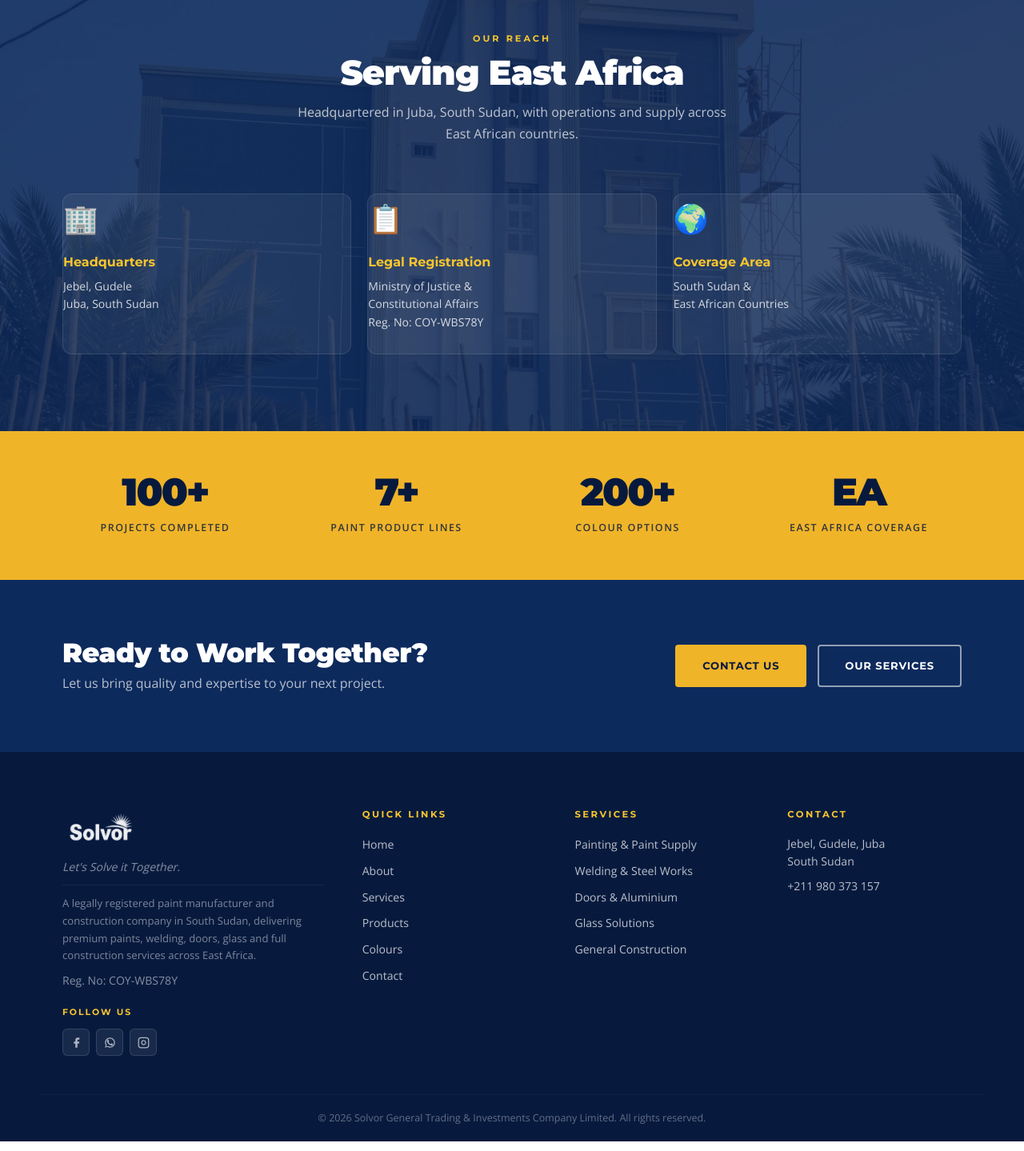
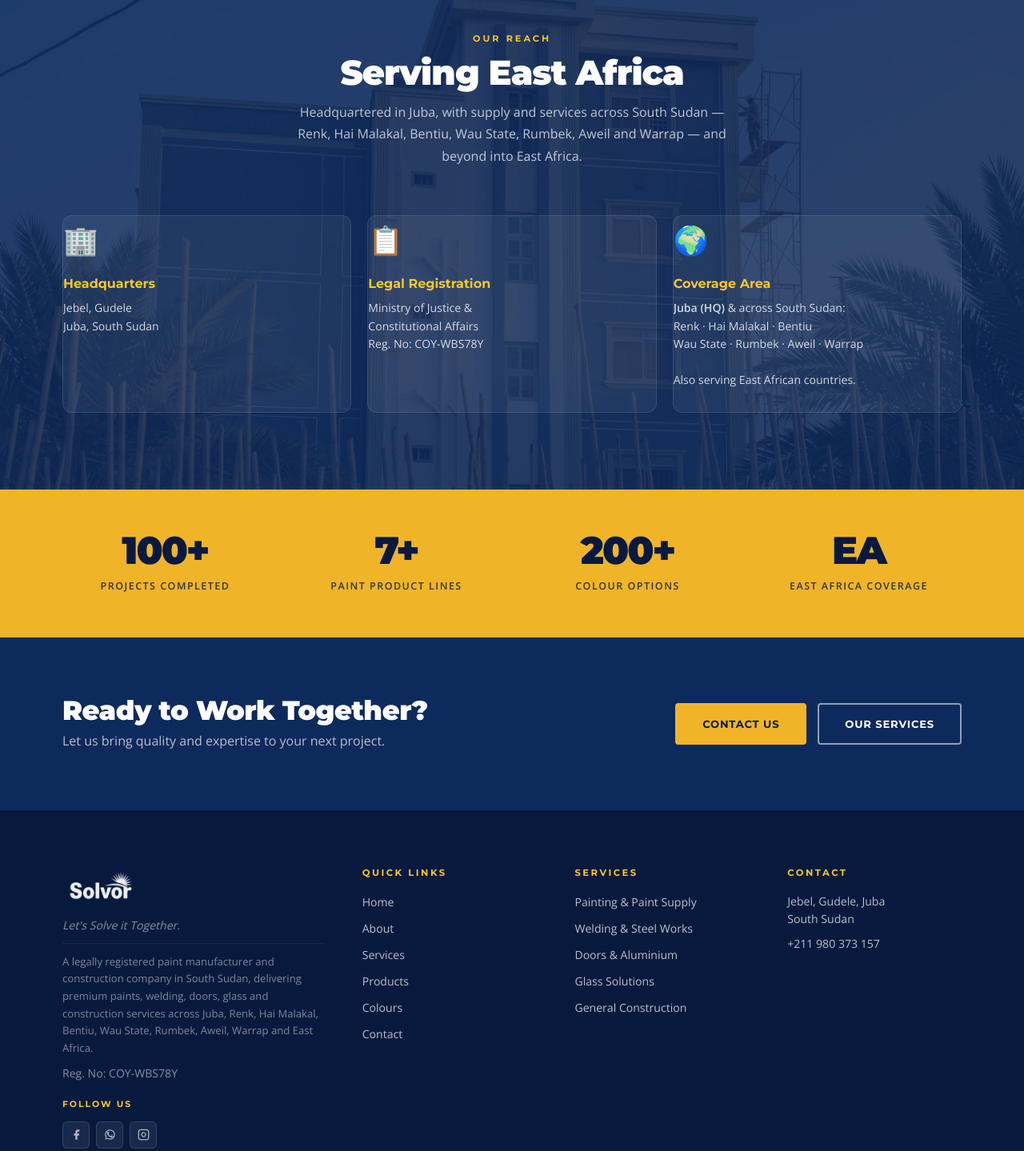
Before and after one commit to caccra/solver, a plain HTML site: page about/index.html in a window 1280 px wide. Shown: the part 1760-3199 px from the top of the page at 80% size. Drawn offline with nearby package versions, Linux system fonts and the light colour scheme.

Commit message:
add coverage locations across site
About, Contact and all footers now list Solvor's service locations
outside Juba: Renk, Hai Malakal, Bentiu, Wau State, Rumbek, Aweil
and Warrap, in addition to East African countries.

Co-Authored-By: Claude Sonnet 4.6 <noreply@anthropic.com>

```diff
--- a/about/index.html
+++ b/about/index.html
@@ -153,7 +153,7 @@
       <div class="section-header light">
         <span class="section-label">Our Reach</span>
         <h2>Serving East Africa</h2>
-        <p class="section-desc">Headquartered in Juba, South Sudan, with operations and supply across East African countries.</p>
+        <p class="section-desc">Headquartered in Juba, with supply and services across South Sudan — Renk, Hai Malakal, Bentiu, Wau State, Rumbek, Aweil and Warrap — and beyond into East Africa.</p>
       </div>
       <div class="services-grid" style="grid-template-columns: repeat(3,1fr);">
         <div class="service-card">
@@ -169,7 +169,7 @@
         <div class="service-card">
           <div class="service-icon">🌍</div>
           <h3>Coverage Area</h3>
-          <p>South Sudan &<br>East African Countries</p>
+          <p><strong>Juba (HQ)</strong> &amp; across South Sudan:<br>Renk &middot; Hai Malakal &middot; Bentiu<br>Wau State &middot; Rumbek &middot; Aweil &middot; Warrap<br><br>Also serving East African countries.</p>
         </div>
       </div>
     </div>
@@ -206,7 +206,7 @@
           <img src="../images/solvor company logo.webp" alt="Solvor Paints" class="footer-logo-img" />
         </div>
         <p>Let's Solve it Together.</p>
-        <p class="footer-about">A legally registered paint manufacturer and construction company in South Sudan, delivering premium paints, welding, doors, glass and full construction services across East Africa.</p>
+        <p class="footer-about">A legally registered paint manufacturer and construction company in South Sudan, delivering premium paints, welding, doors, glass and construction services across Juba, Renk, Hai Malakal, Bentiu, Wau State, Rumbek, Aweil, Warrap and East Africa.</p>
         <p class="footer-reg">Reg. No: COY-WBS78Y</p>
         <div class="footer-social">
           <h5>Follow Us</h5>
```
Also changed, not shown: colours/index.html (+1 -1 lines), contact/index.html (+2 -2 lines), gallery/index.html (+1 -1 lines), index.html (+1 -1 lines), products/index.html (+1 -1 lines), services/index.html (+1 -1 lines).
